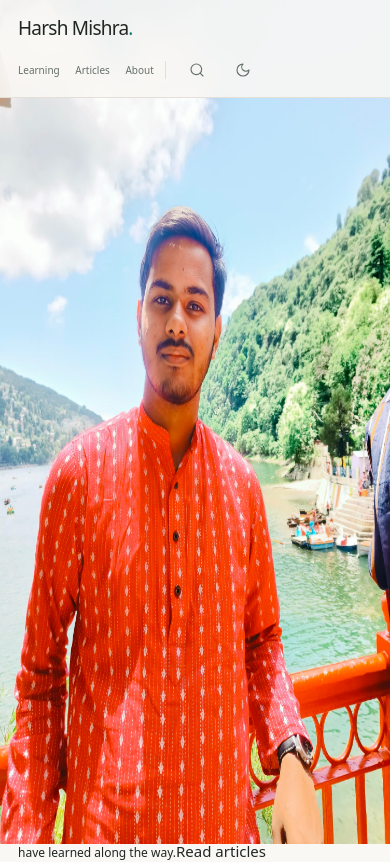
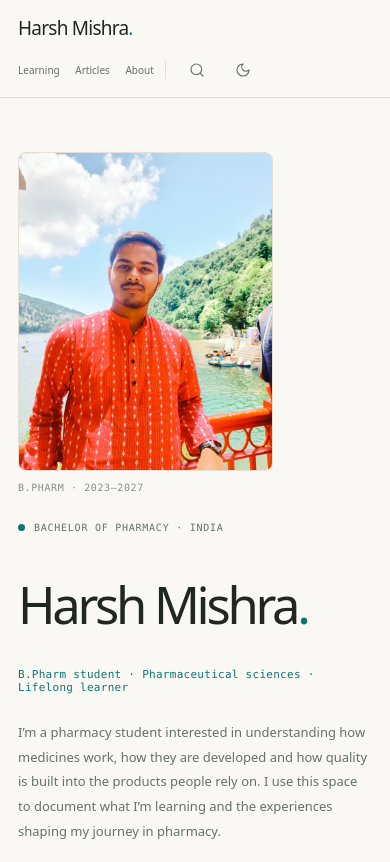
Before and after one commit to milesmoraliis759/portfolio, a Next.js app: page / in a window 390 px wide. Shown: the top 862 px of the page. Built offline with nearby package versions, Linux system fonts and the light colour scheme; no server answers.

Commit message:
Style streamlined personal portfolio homepage

```diff
--- a/src/app/globals.css
+++ b/src/app/globals.css
@@ -474,3 +474,60 @@ p { margin-top: 0; }
 .lesson-quiz-next-steps > span { color: var(--subtle); font: 10px var(--mono); letter-spacing: .07em; }
 .lesson-quiz-next-steps a { display: flex; align-items: center; justify-content: space-between; gap: 12px; min-height: 42px; padding: 9px 12px; border: 1px solid var(--border); border-radius: 5px; color: var(--text); text-decoration: none; font-size: 12px; }
 .lesson-quiz-next-steps a:hover { border-color: var(--accent); color: var(--accent); }
+
+
+/* Home page: personal portfolio first, with clear destination pages. */
+.portfolio-home { padding-top: clamp(64px,9vw,112px); }
+.portfolio-home-intro { display: grid; grid-template-columns: minmax(0,1fr) 300px; gap: clamp(36px,7vw,100px); align-items: center; }
+.portfolio-home-copy { max-width: 650px; }
+.portfolio-home-copy .eyebrow { display: flex; align-items: center; gap: 9px; margin-bottom: 25px; letter-spacing: .075em; }
+.portfolio-status-dot { width: 7px; height: 7px; flex: 0 0 7px; background: var(--accent); border-radius: 50%; }
+.portfolio-home-copy h1 { margin: 0; font: 500 clamp(52px,8vw,88px)/.98 var(--display); letter-spacing: -.065em; }
+.portfolio-home-copy h1 span { color: var(--accent); }
+.portfolio-home-role { margin: 18px 0 0; color: var(--accent); font: 11px var(--mono); letter-spacing: .025em; }
+.portfolio-home-summary { max-width: 560px; margin: 26px 0 24px; color: var(--muted); font-size: 15px; line-height: 1.9; }
+.portfolio-home-links { display: flex; flex-wrap: wrap; gap: 10px; }
+.portfolio-home-portrait { width: 300px; justify-self: end; }
+.portfolio-home-photo { position: relative; width: 100%; aspect-ratio: 4/5; overflow: hidden; border: 1px solid var(--border); border-radius: 8px; background: var(--surface-2); }
+.portfolio-home-photo img { object-fit: cover; object-position: center 30%; }
+.portfolio-home-portrait > p { margin: 11px 0 0; color: var(--subtle); text-align: right; font: 10px var(--mono); letter-spacing: .06em; }
+.portfolio-home-meta { display: flex; flex-wrap: wrap; gap: 0; margin-top: clamp(44px,6vw,72px); padding: 15px 0; border-block: 1px solid var(--border); color: var(--muted); font: 10px var(--mono); }
+.portfolio-home-meta span { padding: 0 18px; border-right: 1px solid var(--border); }
+.portfolio-home-meta span:first-child { padding-left: 0; }
+.portfolio-home-meta span:last-child { border: 0; }
+.portfolio-destinations { margin-top: clamp(70px,9vw,112px); padding: clamp(48px,7vw,78px) 0 clamp(70px,8vw,100px); background: var(--surface); border-block: 1px solid var(--border); }
+.portfolio-destinations-heading { display: grid; grid-template-columns: 1fr minmax(220px,.55fr); gap: 45px; align-items: end; margin-bottom: 34px; }
+.portfolio-destinations-heading .eyebrow { margin-bottom: 13px; }
+.portfolio-destinations-heading h2 { margin: 0; font-size: clamp(34px,5vw,48px); line-height: 1.08; }
+.portfolio-destinations-heading > p { max-width: 330px; margin: 0 0 4px; color: var(--muted); font-size: 14px; line-height: 1.8; }
+.portfolio-destination-list { border-top: 1px solid var(--border); }
+.portfolio-destination { display: grid; grid-template-columns: 48px 34px minmax(0,1fr) auto; align-items: center; gap: 17px; min-height: 116px; padding: 20px 8px; border-bottom: 1px solid var(--border); transition: background .18s ease,padding .18s ease; }
+.portfolio-destination:hover { padding-inline: 15px; background: var(--surface-2); }
+.portfolio-destination-number { color: var(--subtle); font: 11px var(--mono); }
+.portfolio-destination-icon { color: var(--accent); }
+.portfolio-destination-copy { display: grid; gap: 4px; }
+.portfolio-destination-copy strong { color: var(--text); font: 500 22px var(--display); letter-spacing: -.025em; }
+.portfolio-destination-copy small { max-width: 580px; color: var(--muted); font-size: 12px; line-height: 1.65; }
+.portfolio-destination-action { display: inline-flex; align-items: center; gap: 7px; color: var(--accent); font-size: 11px; white-space: nowrap; }
+.portfolio-home-note { display: flex; align-items: flex-start; gap: 13px; max-width: 880px; padding-block: 32px 44px; color: var(--muted); }
+.portfolio-home-note svg { flex: 0 0 auto; margin-top: 3px; color: var(--accent); }
+.portfolio-home-note p { max-width: 700px; margin: 0; font-size: 12px; line-height: 1.8; }
+@media (max-width: 760px) {
+  .portfolio-home { padding-top: 54px; }
+  .portfolio-home-intro { grid-template-columns: minmax(0,1fr) 190px; gap: 26px; }
+  .portfolio-home-portrait { width: 190px; }
+  .portfolio-home-copy h1 { font-size: clamp(46px,10vw,68px); }
+  .portfolio-home-summary { font-size: 13px; }
+  .portfolio-destinations-heading { grid-template-columns: 1fr; gap: 17px; }
+}
+@media (max-width: 560px) {
+  .portfolio-home-intro { grid-template-columns: 1fr; }
+  .portfolio-home-copy h1 { font-size: clamp(48px,13vw,68px); }
+  .portfolio-home-portrait { width: min(72%,260px); justify-self: start; grid-row: 1; }
+  .portfolio-home-portrait > p { text-align: left; }
+  .portfolio-home-meta { display: grid; gap: 9px; }
+  .portfolio-home-meta span { padding: 0; border: 0; }
+  .portfolio-destination { grid-template-columns: 28px 26px minmax(0,1fr); gap: 10px; padding: 17px 0; }
+  .portfolio-destination-copy strong { font-size: 19px; }
+  .portfolio-destination-action { grid-column: 3; margin-top: 3px; }
+}
```
